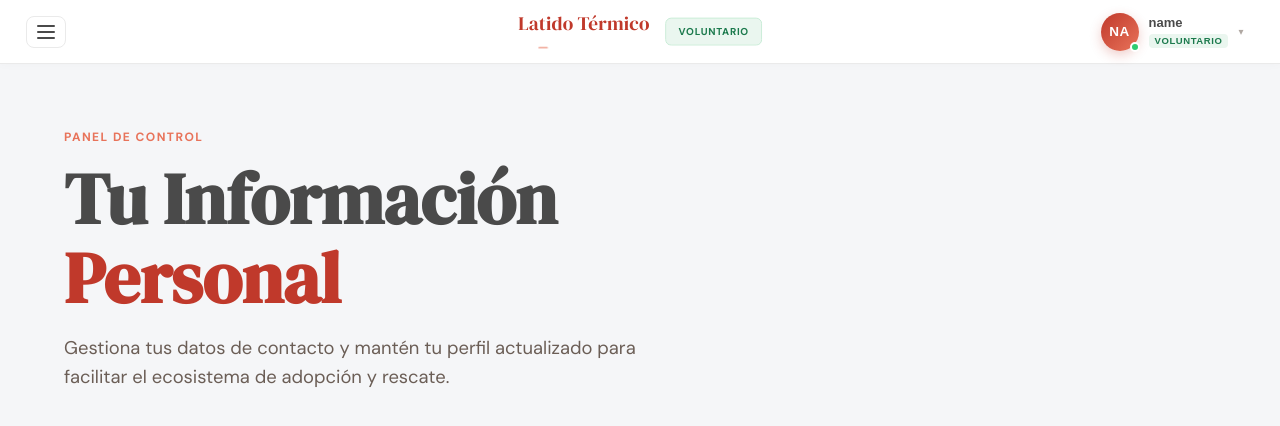
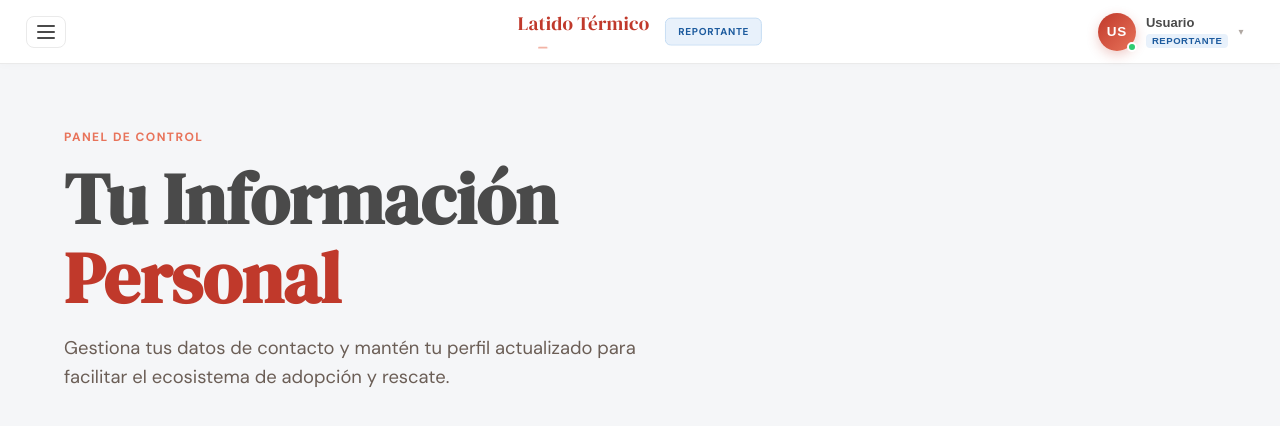
Before and after one commit to AntonTower/Latido_Termico, an Angular app in the folder frontend/: page /operaciones/mis-datos in a window 1280 px wide. Shown: the top 426 px of the page. Built offline with nearby package versions, Linux system fonts and the light colour scheme; no server answers; sample sign-in values are in the browser's storage.

Commit message:
Reparación en información del perfil

```diff
--- a/frontend/src/app/layouts/member-layout/member-layout.ts
+++ b/frontend/src/app/layouts/member-layout/member-layout.ts
@@ -40,24 +40,41 @@ export class MemberLayoutComponent implements OnInit {
     }
   }
 
-  // 🌟 EXTRAE NOMBRE, INICIALES Y ROL DEL TOKEN JWT — sin placeholders fijos
+  // 🌟 EXTRAE NOMBRE, INICIALES Y ROL CON SOPORTE UTF-8 Y RED DE SEGURIDAD
   extractUserData(token: string): void {
     try {
       const payloadBase64 = token.split('.')[1];
-      const payload = JSON.parse(atob(payloadBase64));
 
-      if (payload.nombre_completo) {
-        this.userName = payload.nombre_completo;
-      } else if (payload.email) {
-        this.userName = payload.email.split('@')[0];
+      // Decodificación segura para caracteres latinos (UTF-8)
+      const base64Decoded = atob(payloadBase64);
+      const safePayload = decodeURIComponent(
+        base64Decoded.split('').map((c) => '%' + ('00' + c.charCodeAt(0).toString(16)).slice(-2)).join('')
+      );
+      const payload = JSON.parse(safePayload);
+
+      // 1. Extraer el Nombre
+      if (payload.usuario && payload.usuario.nombre_completo) {
+        this.userName = payload.usuario.nombre_completo;
+      } else {
+        this.userName = localStorage.getItem('nombre_usuario') || 'Usuario';
       }
 
-      const rolCrudo: string = (payload.rol || payload.role || '').toString().toUpperCase();
-      if (rolCrudo in this.roleConfig) {
-        this.userRole = rolCrudo as RolUsuario;
+      // 2. Extraer el Rol (El backend manda rol_id: 1=Reportante, 2=Voluntario)
+      let rolName: RolUsuario = 'REPORTANTE'; // Por defecto
+      const rolId = payload.usuario?.rol_id;
+
+      if (rolId === 1) rolName = 'REPORTANTE';
+      else if (rolId === 2) rolName = 'VOLUNTARIO';
+      else if (rolId === 3) rolName = 'PATROCINADOR';
+      else if (rolId === 4) rolName = 'SUPERADMIN';
+
+      if (rolName in this.roleConfig) {
+        this.userRole = rolName;
       }
+
     } catch (e) {
-      console.error('No se pudo decodificar el usuario del token.');
+      console.error('Error al decodificar el token, usando memoria local.');
+      this.userName = localStorage.getItem('nombre_usuario') || 'Usuario';
     }
 
     this.userInitials = this.getInitials(this.userName);
@@ -84,7 +101,6 @@ export class MemberLayoutComponent implements OnInit {
     this.isSidebarOpen = false; // 🌟 sólo un panel abierto a la vez
   }
 
-  // 🌟 El menú lateral ahora se comporta exactamente como el dropdown de usuario
   toggleSidebar(event: Event): void {
     event.stopPropagation();
     this.isSidebarOpen = !this.isSidebarOpen;
@@ -114,6 +130,7 @@ export class MemberLayoutComponent implements OnInit {
 
   doLogout(): void {
     this.authService.logout();
+    localStorage.removeItem('nombre_usuario'); // 🧹 Limpiamos la red de seguridad al salir
     window.location.href = '/';
   }
 }
--- a/frontend/src/app/layouts/public-layout/public-layout.ts
+++ b/frontend/src/app/layouts/public-layout/public-layout.ts
@@ -36,22 +36,33 @@ export class PublicLayoutComponent implements OnInit {
       const token = localStorage.getItem('token');
       if (token) {
         this.isLoggedIn = true;
-        this.extractUserData(token); // 🌟 Extrae el nombre directamente del token
+        this.extractUserData(token);
       }
     }
   }
 
-  // 🌟 Decodificador del JWT
+  // 🌟 EXTRAE EL NOMBRE CON SOPORTE PARA ACENTOS Y RED DE SEGURIDAD
   extractUserData(token: string): void {
     try {
       const payloadBase64 = token.split('.')[1];
-      const payload = JSON.parse(atob(payloadBase64));
+
+      // Decodificación segura para caracteres latinos (UTF-8)
+      const base64Decoded = atob(payloadBase64);
+      const safePayload = decodeURIComponent(
+        base64Decoded.split('').map((c) => '%' + ('00' + c.charCodeAt(0).toString(16)).slice(-2)).join('')
+      );
+      const payload = JSON.parse(safePayload);
 
       if (payload.usuario && payload.usuario.nombre_completo) {
+        // Opción 1: Lo sacamos del Token (Backend actualizado)
         this.userName = payload.usuario.nombre_completo;
+      } else {
+        // Opción 2: El backend no se actualizó, lo sacamos de la memoria de seguridad
+        this.userName = localStorage.getItem('nombre_usuario') || 'Usuario';
       }
     } catch (e) {
-      console.error('No se pudo decodificar el usuario del token.');
+      console.error('Error al decodificar el token, usando memoria local.');
+      this.userName = localStorage.getItem('nombre_usuario') || 'Usuario';
     }
     this.userInitials = this.getInitials(this.userName);
   }
@@ -88,6 +99,7 @@ export class PublicLayoutComponent implements OnInit {
 
   doLogout(): void {
     this.authService.logout();
+    localStorage.removeItem('nombre_usuario'); // Limpiamos la red de seguridad
     this.isLoggedIn = false;
     this.isUserMenuOpen = false;
     this.router.navigate(['/']);
@@ -123,8 +135,14 @@ export class PublicLayoutComponent implements OnInit {
       next: (res: any) => {
         this.isLoading = false;
         this.isLoggedIn = true;
+
+        // 🛡️ RED DE SEGURIDAD: Guardamos el nombre del JSON de respuesta
+        if (res.usuario && res.usuario.nombre) {
+          localStorage.setItem('nombre_usuario', res.usuario.nombre);
+        }
+
         this.closeModal();
-        window.location.href = '/operaciones';
+        window.location.href = '/operaciones'; // Recarga la app fresca
       },
       error: (err: any) => {
         this.isLoading = false;
```
